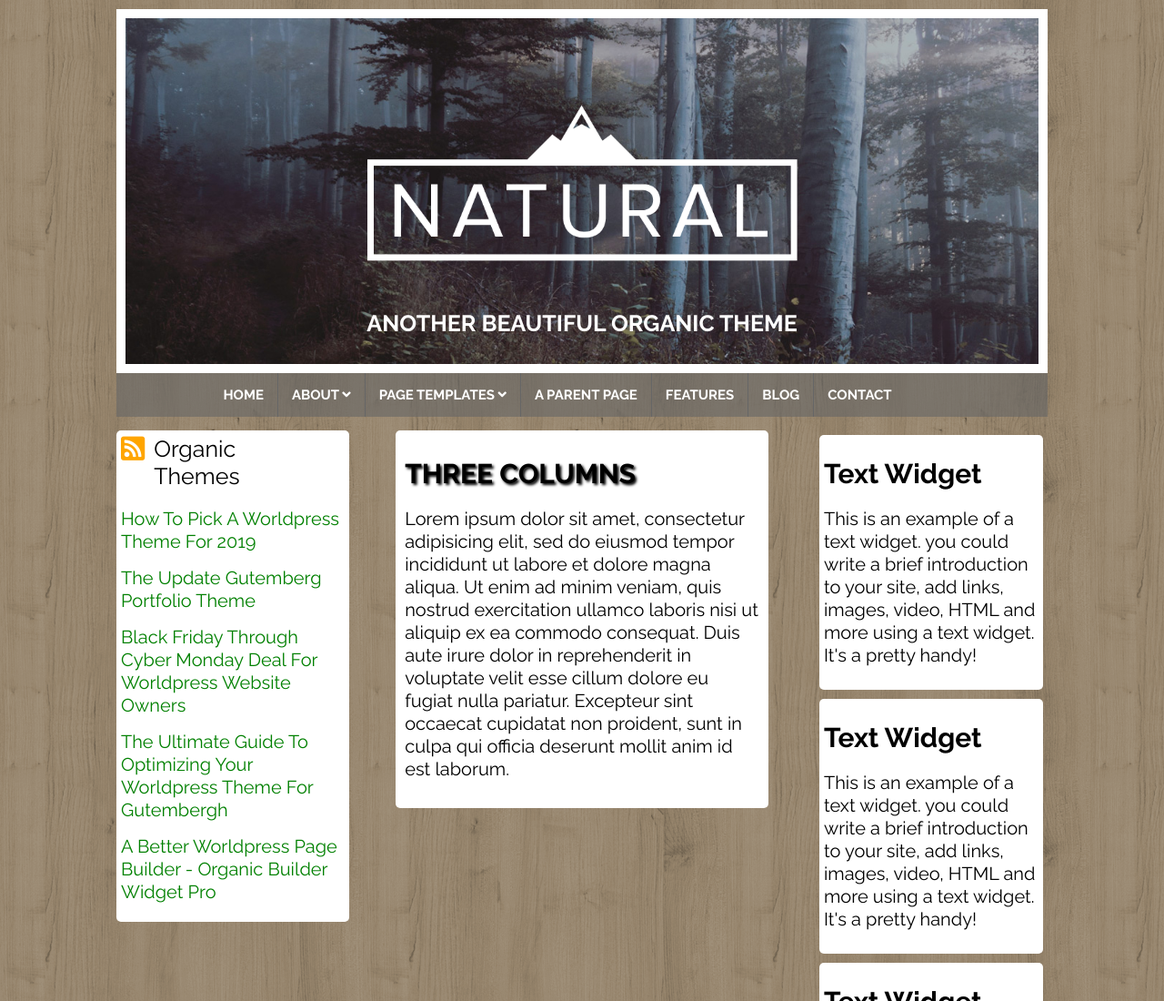
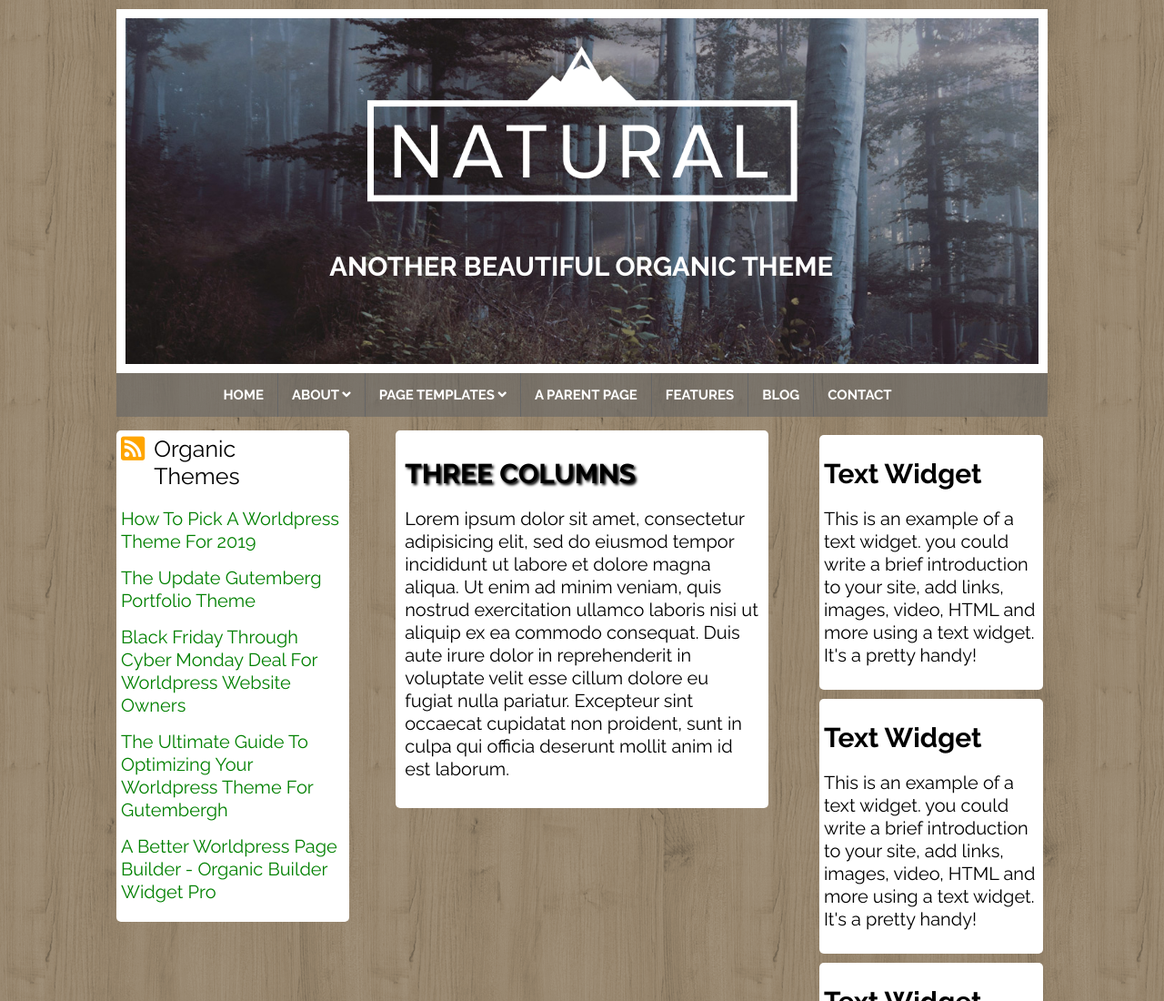
Before and after one commit to marcopa84/htmlcss-wp, a plain HTML site: page index.html in a window 1280 px wide. Shown: the top 1100 px of the page at 91% size. Drawn offline with Linux system fonts and the light colour scheme.

Commit message:
migliorie chieste da chiara eseguite

```diff
--- a/css/style.css
+++ b/css/style.css
@@ -4,7 +4,6 @@
   padding: 0;
   box-sizing: border-box;
 }
-
 body{
   width: 80%;
   margin: auto;
@@ -12,7 +11,6 @@ body{
   margin-bottom: 10px;
   background-image: url(../img/default-pattern.png);
   font-family: 'Raleway', sans-serif;
-
 }
 
 /* REGOLE MENU E INTESTAZIONE */
@@ -27,24 +25,18 @@ header{
   background-size: cover;
   border: 10px solid #fff;
 }
-.header_title_img img{
+.header_text{
+  position: absolute;
+  top:0;
+  left:50%;
+  transform:translateX(-50%);
+  font-weight: 600;
+  font-size: 25px;
+}
+.header_text img{
   height: 250px;
-  position: absolute;
-  top:50%;
-  left:50%;
-  transform:translate(-50%, -50%);
-
 }
 
-header h3{
-  position: absolute;
-  bottom: 30px;
-  left:50%;
-  transform: translate(-50%, 0);
-  font-weight: 600;
-  font-size: 25px;
-
-}
 /* menu */
 nav{
   height: 48px;
@@ -59,7 +51,9 @@ nav ul{
   margin: auto;
   width: 80%;
   list-style: none;
-
+}
+nav ul li:first-child{
+  border-style: none;
 }
 nav ul li{
   position: relative;
@@ -80,9 +74,7 @@ nav ul li:hover{
   left: 0;
   width: 100%;
 	visibility: hidden;
-
 }
-
 #menu ul li:hover ul {
 	visibility: visible;
   background-color: rgba(102, 102, 102, 0.9);
@@ -95,14 +87,12 @@ nav ul li:hover{
 main{
   width: 100%;
 }
-
 .float_left{
   float: left;
   margin: 15px 0;
   padding: 5px;
   border-radius: 5px;
 }
-
 main:after{
   content: "";
   display: table;
@@ -117,6 +107,7 @@ main p{
   line-height: 25px;
   margin-bottom: 20px;
 }
+
 /* COLONNA SINISTRA */
 .left_col{
   width: 25%;
@@ -162,8 +153,8 @@ main p{
   width: 40%;
   margin-left: 5%;
   margin-right: 5%;
+  padding: 10px;
   background-color: #fff;
-  padding: 10px;
 }
 .center_col h3{
   text-shadow: 2px 2px 3px #000;
--- a/index.html
+++ b/index.html
@@ -10,12 +10,14 @@
   <body>
     <header>
         <div class="header_title_img">
-          <img src="img/natural-logo.png" alt="Logo del template">
-          <h3>another beautiful organic theme</h3>
+          <div class="header_text">
+            <img src="img/natural-logo.png" alt="Logo del template">
+            <h3>another beautiful organic theme</h3>
+          </div>
         </div>
         <nav id="menu">
           <ul>
-            <li style="border:none"><a href="#">home</a>
+            <li><a href="#">home</a>
             </li>
             <li><a href="#">about </a><i class="fas fa-angle-down"></i>
               <ul>
```
